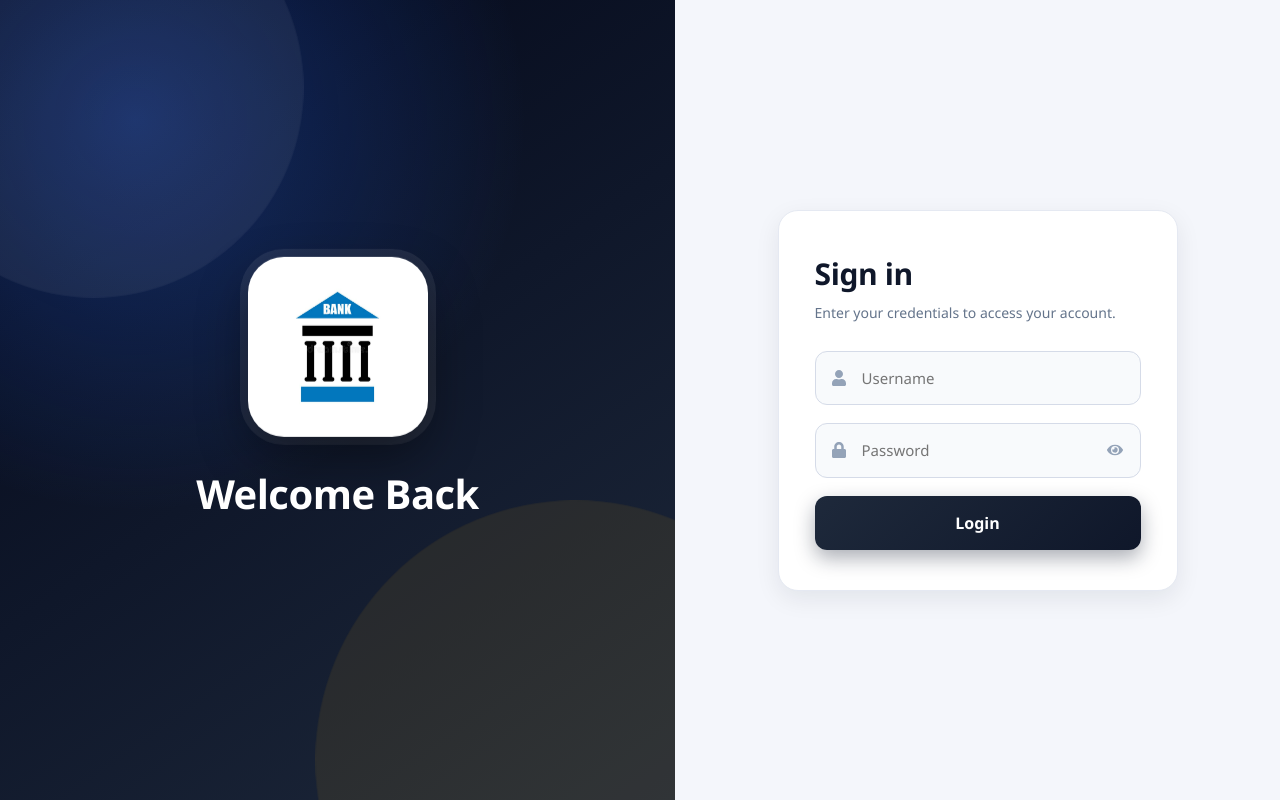
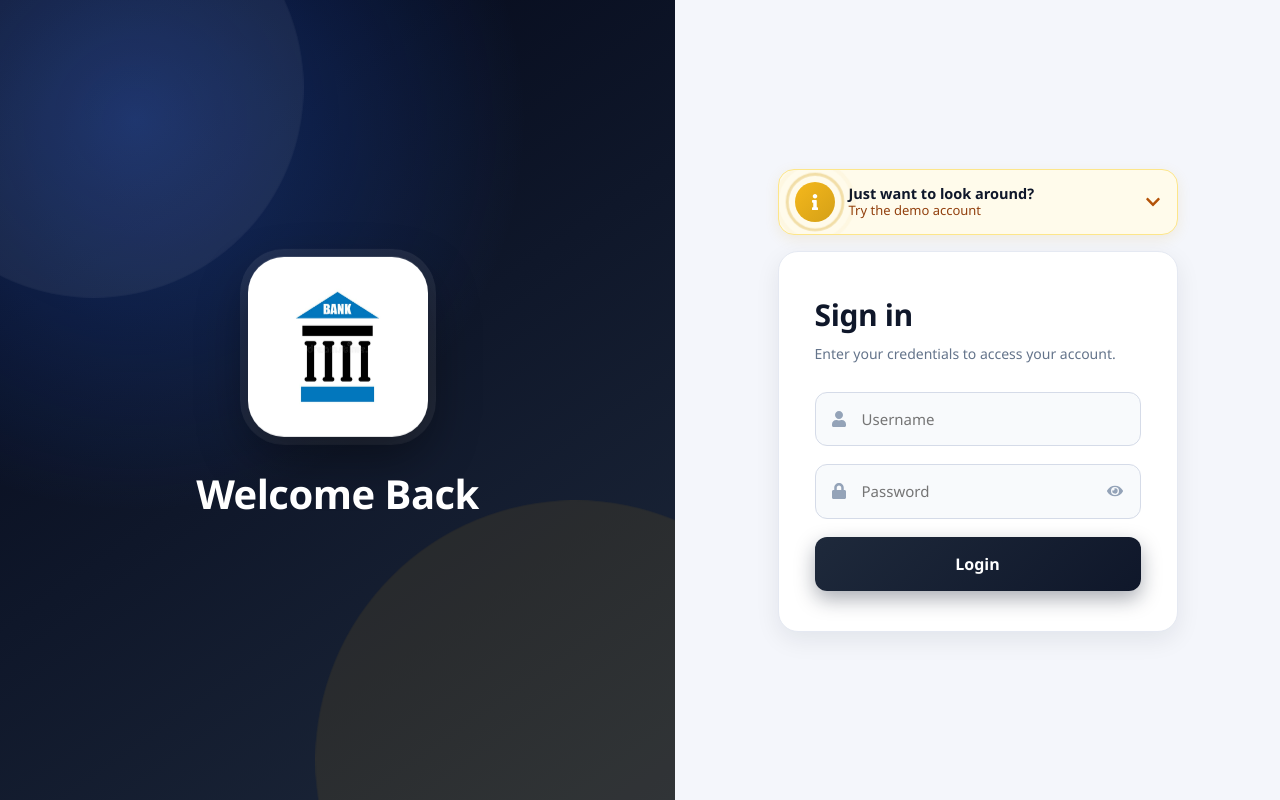
Before and after one commit to sidaty-cherifAhmed/Bank-front-end, a React (Vite) app: page /login in a window 1280 px wide. Built offline with nearby package versions, Linux system fonts and the light colour scheme.

Commit message:
feat: add DemoInfo component with demo account details and styling

```diff
--- /dev/null
+++ b/src/components/DemoInfo/DemoInfo.css
@@ -0,0 +1,198 @@
+.demo-info {
+  background: #fffbeb;
+  border: 1px solid #fde68a;
+  border-radius: 16px;
+  box-shadow: 0 4px 14px rgba(212, 160, 23, 0.12);
+  overflow: hidden;
+  animation: fade-up 0.6s var(--ease) 0.2s backwards;
+}
+
+.demo-toggle {
+  width: 100%;
+  display: flex;
+  align-items: center;
+  gap: 14px;
+  padding: 12px 16px;
+  text-align: left;
+  color: var(--text);
+  background: none;
+  border: none;
+}
+
+.demo-toggle:hover .demo-icon {
+  transform: scale(1.08);
+}
+
+/* ---------- animated info icon ---------- */
+.demo-icon {
+  position: relative;
+  flex-shrink: 0;
+  width: 40px;
+  height: 40px;
+  display: flex;
+  align-items: center;
+  justify-content: center;
+  font-size: 16px;
+  color: #fff;
+  background: linear-gradient(135deg, #f5b81c, #d4a017);
+  border-radius: 50%;
+  transition: transform 0.25s var(--ease);
+}
+
+/* expanding ring that fades out, repeated */
+.demo-icon::before,
+.demo-icon::after {
+  content: "";
+  position: absolute;
+  inset: 0;
+  border-radius: 50%;
+  border: 2px solid #d4a017;
+  opacity: 0;
+  animation: demo-pulse 2.4s ease-out infinite;
+}
+
+.demo-icon::after {
+  animation-delay: 1.2s;
+}
+
+/* the "i" swings like a bell, then rests for a moment */
+.demo-icon svg {
+  transform-origin: 50% 20%;
+  animation: demo-wiggle 3.6s ease-in-out infinite;
+}
+
+@keyframes demo-pulse {
+  0%   { transform: scale(1);   opacity: 0.55; }
+  100% { transform: scale(2.1); opacity: 0; }
+}
+
+@keyframes demo-wiggle {
+  0%, 55%, 100% { transform: rotate(0) scale(1); }
+  60% { transform: rotate(16deg) scale(1.2); }
+  66% { transform: rotate(-14deg) scale(1.2); }
+  72% { transform: rotate(10deg) scale(1.15); }
+  78% { transform: rotate(-6deg) scale(1.1); }
+  84% { transform: rotate(3deg) scale(1.05); }
+}
+
+.demo-info.open .demo-icon::before,
+.demo-info.open .demo-icon::after,
+.demo-info.open .demo-icon svg {
+  animation: none; /* calm once the details are open */
+}
+
+/* ---------- text ---------- */
+.demo-title {
+  flex: 1;
+  display: flex;
+  flex-direction: column;
+  line-height: 1.3;
+}
+
+.demo-title strong {
+  font-size: 14.5px;
+}
+
+.demo-title small {
+  font-size: 13px;
+  color: #92400e;
+}
+
+.demo-chevron {
+  flex-shrink: 0;
+  color: #b45309;
+  transition: transform 0.3s var(--ease);
+}
+
+.demo-info.open .demo-chevron {
+  transform: rotate(180deg);
+}
+
+/* ---------- details panel ---------- */
+.demo-panel {
+  padding: 4px 16px 16px;
+  animation: fade-up 0.3s var(--ease);
+}
+
+.demo-panel[hidden] {
+  display: none;
+}
+
+.demo-row {
+  display: flex;
+  align-items: center;
+  gap: 10px;
+  padding: 8px 0;
+  border-bottom: 1px dashed #fde68a;
+}
+
+.demo-label {
+  width: 78px;
+  font-size: 13px;
+  color: #92400e;
+}
+
+.demo-value {
+  flex: 1;
+  padding: 4px 10px;
+  font-size: 14px;
+  color: var(--navy);
+  background: #fff;
+  border: 1px solid #fde68a;
+  border-radius: 8px;
+  word-break: break-all;
+}
+
+.demo-copy {
+  width: 32px;
+  height: 32px;
+  display: flex;
+  align-items: center;
+  justify-content: center;
+  color: #b45309;
+  background: #fef3c7;
+  border: none;
+  border-radius: 8px;
+  transition: background 0.2s, color 0.2s, transform 0.2s var(--ease);
+}
+
+.demo-copy:hover {
+  background: #fde68a;
+  transform: translateY(-1px);
+}
+
+.demo-copy.done {
+  color: #fff;
+  background: var(--success);
+}
+
+.demo-fill {
+  width: 100%;
+  margin-top: 12px;
+  padding: 10px;
+  display: flex;
+  align-items: center;
+  justify-content: center;
+  gap: 8px;
+  font-weight: 600;
+  font-size: 14px;
+  color: #fff;
+  background: linear-gradient(135deg, #f5b81c, #d4a017);
+  border: none;
+  border-radius: 10px;
+  box-shadow: 0 6px 14px rgba(212, 160, 23, 0.35);
+  transition: transform 0.2s var(--ease), box-shadow 0.2s var(--ease);
+}
+
+.demo-fill:hover {
+  transform: translateY(-2px);
+  box-shadow: 0 10px 20px rgba(212, 160, 23, 0.45);
+}
+
+.demo-notes {
+  margin: 12px 0 0;
+  padding-left: 18px;
+  font-size: 12.5px;
+  line-height: 1.6;
+  color: #78350f;
+}
--- /dev/null
+++ b/src/components/DemoInfo/DemoInfo.jsx
@@ -0,0 +1,79 @@
+import { useEffect, useRef, useState } from "react";
+import { FaInfo, FaChevronDown, FaCopy, FaCheck, FaMagic } from "react-icons/fa";
+import { DEMO_ACCOUNT } from "../../config/demoAccount";
+import "./DemoInfo.css";
+
+// Banner above the login form: an animated info icon that opens the demo account details.
+// onFill({ username, password }) fills the login form with the demo credentials.
+export default function DemoInfo({ onFill }) {
+  const [open, setOpen] = useState(false);
+  const [copied, setCopied] = useState(""); // which value was just copied: "username" | "password"
+  const timer = useRef(null);
+
+  useEffect(() => () => clearTimeout(timer.current), []);
+
+  const copy = async (key) => {
+    try {
+      await navigator.clipboard.writeText(DEMO_ACCOUNT[key]);
+      setCopied(key);
+      clearTimeout(timer.current);
+      timer.current = setTimeout(() => setCopied(""), 1500);
+    } catch {
+      // Clipboard can be blocked (e.g. insecure context): the value is still visible to copy by hand
+    }
+  };
+
+  const row = (key, label) => (
+    <div className="demo-row">
+      <span className="demo-label">{label}</span>
+      <code className="demo-value">{DEMO_ACCOUNT[key]}</code>
+      <button
+        type="button"
+        className={copied === key ? "demo-copy done" : "demo-copy"}
+        onClick={() => copy(key)}
+        aria-label={`Copy ${label.toLowerCase()}`}
+      >
+        {copied === key ? <FaCheck /> : <FaCopy />}
+      </button>
+    </div>
+  );
+
+  return (
+    <div className={open ? "demo-info open" : "demo-info"}>
+      <button
+        type="button"
+        className="demo-toggle"
+        onClick={() => setOpen(!open)}
+        aria-expanded={open}
+        aria-controls="demo-panel"
+      >
+        <span className="demo-icon">
+          <FaInfo />
+        </span>
+        <span className="demo-title">
+          <strong>Just want to look around?</strong>
+          <small>Try the demo account</small>
+        </span>
+        <FaChevronDown className="demo-chevron" />
+      </button>
+
+      <div id="demo-panel" className="demo-panel" hidden={!open}>
+        {row("username", "Username")}
+        {row("password", "Password")}
+
+        <button
+          type="button"
+          className="demo-fill"
+          onClick={() => onFill(DEMO_ACCOUNT)}
+        >
+          <FaMagic /> Fill in the form for me
+        </button>
+
+        <ul className="demo-notes">
+          <li><b>Can:</b> manage clients, transactions, currencies and view the login register.</li>
+          <li><b>Cannot:</b> Manage users.</li>
+        </ul>
+      </div>
+    </div>
+  );
+}
--- /dev/null
+++ b/src/config/demoAccount.js
@@ -0,0 +1,7 @@
+// The public demo account shown on the login page so anyone can try the app.
+// Create this user once (Add New User page) with the permissions value 191:
+// every permission except MANAGE_USERS (so it cannot add, update or delete users).
+export const DEMO_ACCOUNT = {
+  username: "demo",
+  password: "Demo@12345",
+};
--- a/src/pages/Login/Login.css
+++ b/src/pages/Login/Login.css
@@ -131,6 +131,15 @@
     padding: 32px;
 }
 
+/* Holds the demo banner above the form */
+.login-column {
+    width: 100%;
+    max-width: 400px;
+    display: flex;
+    flex-direction: column;
+    gap: 16px;
+}
+
 .login-form {
     width: 100%;
     max-width: 400px;
--- a/src/pages/Login/Login.jsx
+++ b/src/pages/Login/Login.jsx
@@ -6,6 +6,7 @@ import {
 
 import api from "../../service/api";
 import bankImg from "../../assets/bank.png";
+import DemoInfo from "../../components/DemoInfo/DemoInfo";
 import "./Login.css";
 
 export default function Login()
@@ -59,6 +60,16 @@ export default function Login()
                 </div>
 
                 <div className="login-form-wrap">
+                  <div className="login-column">
+
+                    <DemoInfo
+                        onFill={({ username, password }) => {
+                            setUsername(username);
+                            setPassword(password);
+                            setError("");
+                        }}
+                    />
+
                     <form className="login-form" onSubmit={handleSubmit}>
 
                         <h2>Sign in</h2>
@@ -101,6 +112,7 @@ export default function Login()
                         </button>
 
                     </form>
+                  </div>
                 </div>
            </div>
 }
```
